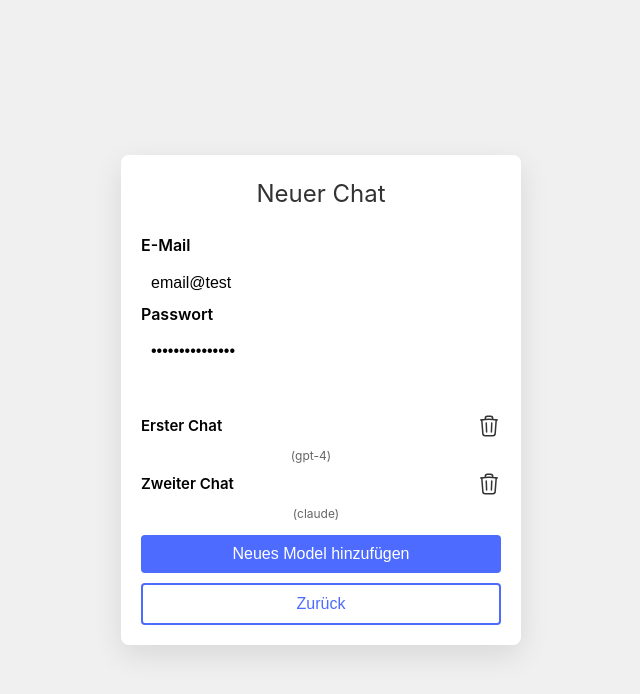
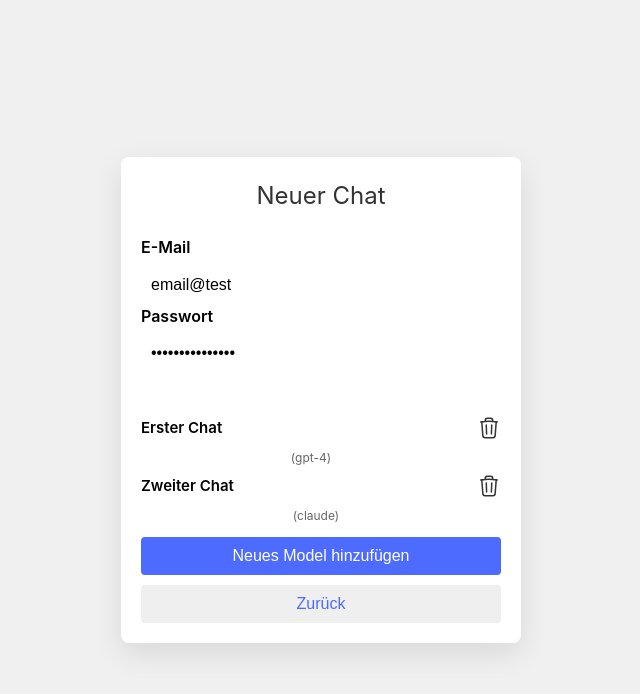
Before and after one commit to janikstucki/AI-Hub, a Vue app in the folder AI-Hub/: page /settings in a window 1280 px wide. Shown: the top 694 px of the page, without its empty margins (319-959 px from the left). Built offline with nearby package versions, Linux system fonts and the light colour scheme.

Commit message:
Refactor input styles in Settings view for improved aesthetics; remove border and adjust background

```diff
--- a/AI-Hub/src/views/Settings.vue
+++ b/AI-Hub/src/views/Settings.vue
@@ -220,10 +220,9 @@ input {
   padding: 10px;
   color: #4d6bfe;
   font-size: 1rem;
-  border: 2px solid #4d6bfe;
+  border: none;
   border-radius: 4px;
   cursor: pointer;
   margin-top: 10px;
-  background: white;
 }
 </style>
```
